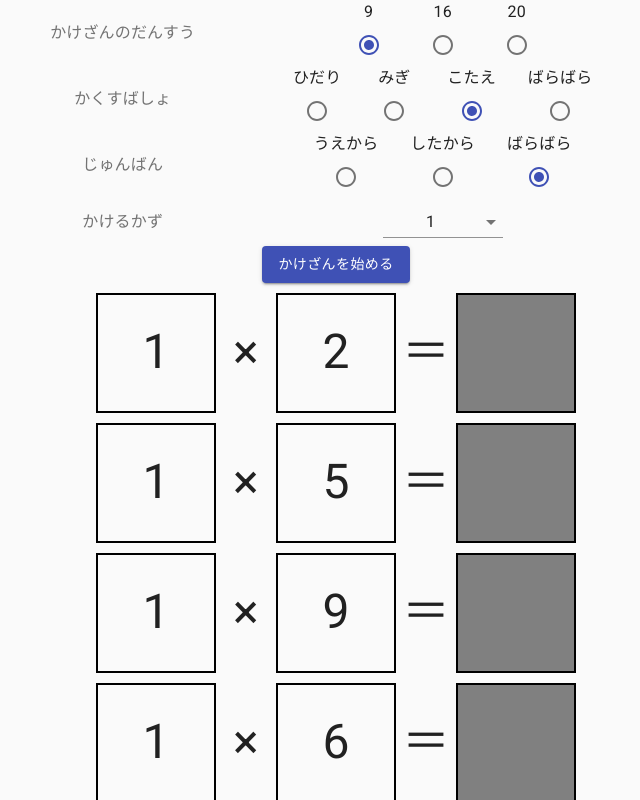
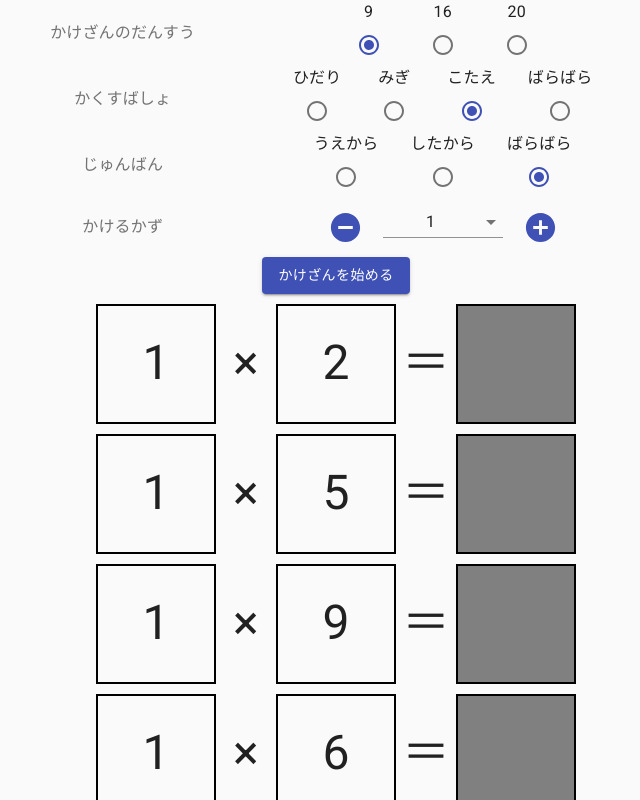
Before and after one commit to masayuki14/kukupad, a React (Create React App) app: page / in a window 1280 px wide. Shown: the top 800 px of the page, without its empty margins (304-944 px from the left). Built offline with nearby package versions, Linux system fonts and the light colour scheme.

Commit message:
-, + ボタンをプルダウンの左右に配置

```diff
--- a/src/components/Axes.tsx
+++ b/src/components/Axes.tsx
@@ -6,6 +6,9 @@ import FormControl from '@material-ui/core/FormControl'
 import FormLabel from '@material-ui/core/FormLabel'
 import MenuItem from '@material-ui/core/MenuItem'
 import Select from '@material-ui/core/Select'
+import IconButton from '@material-ui/core/IconButton'
+import AddCircleIcon from '@material-ui/icons/AddCircle'
+import RemoveCircleIcon from '@material-ui/icons/RemoveCircle'
 
 const useStyles = makeStyles((theme: Theme) =>
   createStyles({
@@ -24,13 +27,7 @@ type PropTypes = {
 function Axes({ axis = 1, onChange = () => {} }: PropTypes) {
   const classes = useStyles()
   const [selectedValue, setSelectedValue] = React.useState(axis)
-
-  const handleChange = (event: React.ChangeEvent<{ value: unknown }>) => {
-    setSelectedValue(Number(event.target.value))
-    if (onChange) onChange(Number(event.target.value))
-  }
-
-  const items = [
+  const values = [
     1,
     2,
     3,
@@ -51,7 +48,24 @@ function Axes({ axis = 1, onChange = () => {} }: PropTypes) {
     18,
     19,
     20
-  ].map((v, i) => {
+  ]
+
+  const handleChange = (event: React.ChangeEvent<{ value: unknown }>) => {
+    setSelectedValue(Number(event.target.value))
+    if (onChange) onChange(Number(event.target.value))
+  }
+  const handlePlus = () => {
+    if (selectedValue === values[values.length - 1]) return
+    setSelectedValue(selectedValue + 1)
+    if (onChange) onChange(selectedValue + 1)
+  }
+  const handleMinus = () => {
+    if (selectedValue === values[0]) return false
+    setSelectedValue(selectedValue - 1)
+    if (onChange) onChange(selectedValue - 1)
+  }
+
+  const items = values.map((v, i) => {
     return (
       <MenuItem key={i} value={v}>
         {v}
@@ -67,6 +81,9 @@ function Axes({ axis = 1, onChange = () => {} }: PropTypes) {
           <FormLabel>かけるかず</FormLabel>
         </Grid>
         <Grid item xs={4}>
+          <IconButton color="primary" component="span" onClick={handleMinus}>
+            <RemoveCircleIcon fontSize="large" />
+          </IconButton>
           <FormControl className={classes.formControl}>
             <Select
               labelId="demo-simple-select-label"
@@ -77,6 +94,9 @@ function Axes({ axis = 1, onChange = () => {} }: PropTypes) {
               {items}
             </Select>
           </FormControl>
+          <IconButton color="primary" component="span" onClick={handlePlus}>
+            <AddCircleIcon fontSize="large" />
+          </IconButton>
         </Grid>
       </Grid>
     </React.Fragment>
```
